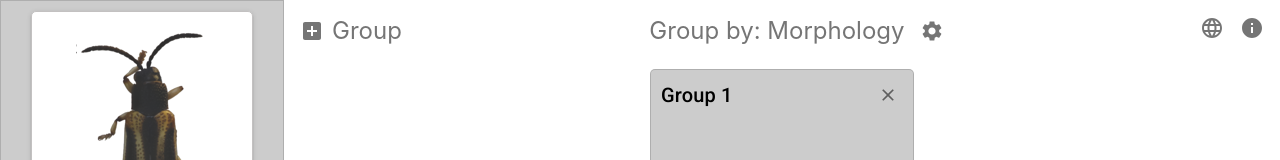
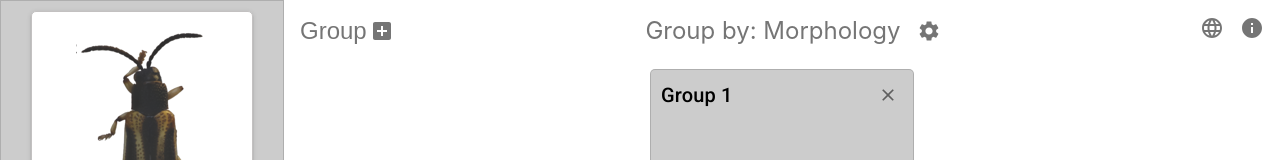
Before and after one commit to ocelots-rcn/EcoSort, a React (Create React App) app: page / in a window 1280 px wide. Shown: the top 160 px of the page. Built offline with nearby package versions, Linux system fonts and the light colour scheme.

Commit message:
combine icon and text in new group button and swap icon side

```diff
--- a/src/header/NewBinButton.js
+++ b/src/header/NewBinButton.js
@@ -15,13 +15,10 @@ const NewBinButton = () => {
 
   return <Box sx={{display: 'flex', flexDirection: 'row'}}>
     <Tooltip title={translation.newBin}>
-      <IconButton onClick={createNewBin} >
-        <AddBox />
+      <IconButton onClick={createNewBin} sx={{borderRadius: '3px'}} >
+        <Box sx={{marginRight: '0.2rem'}}>{translation.group}</Box><AddBox />
       </IconButton>
     </Tooltip>
-    <Box sx={{padding: '8px 8px 8px 0px', fontSize: '1.5rem', color: 'rgba(0, 0, 0, 0.54)'}}>
-      {translation.group}
-    </Box>
   </Box>
 }
 
```
